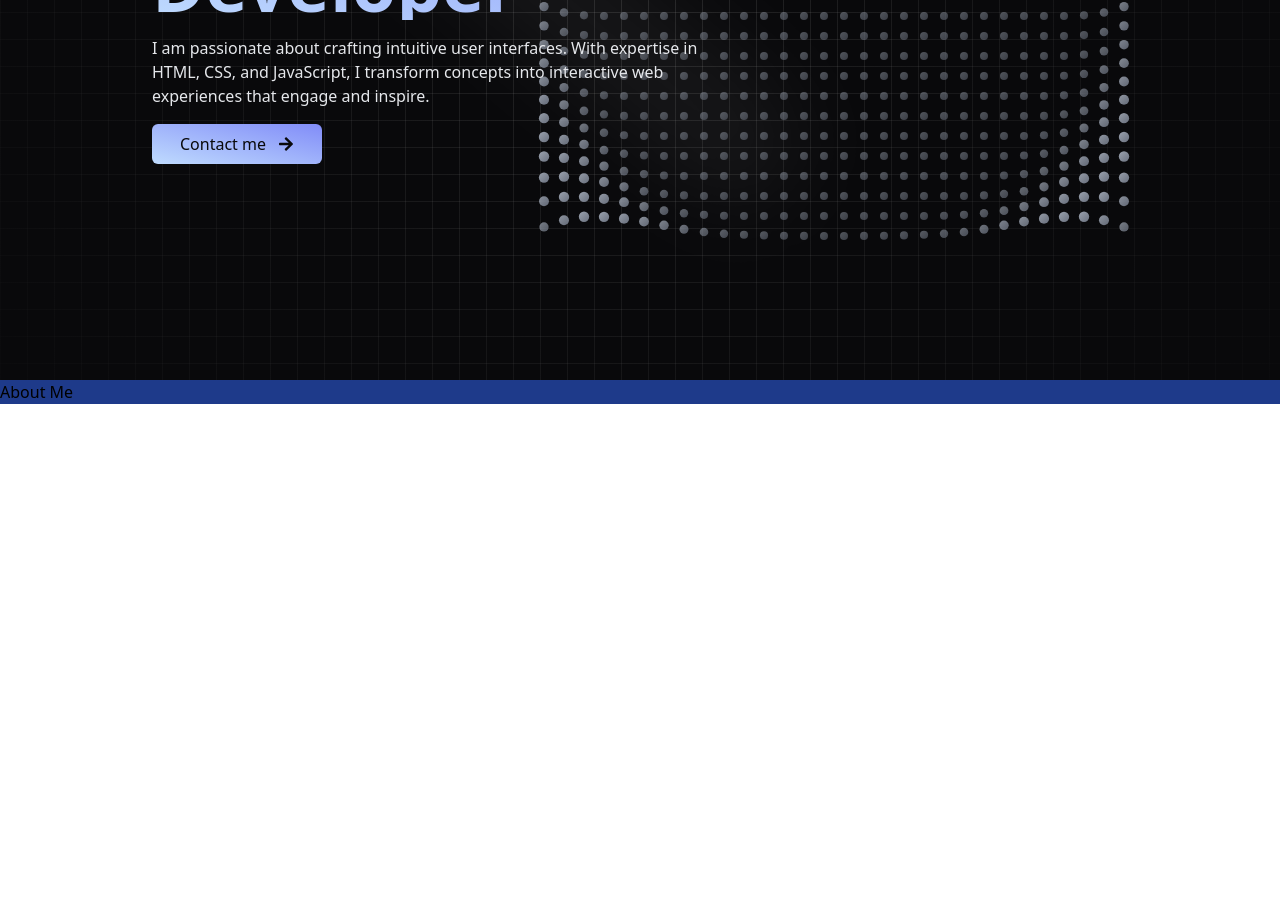
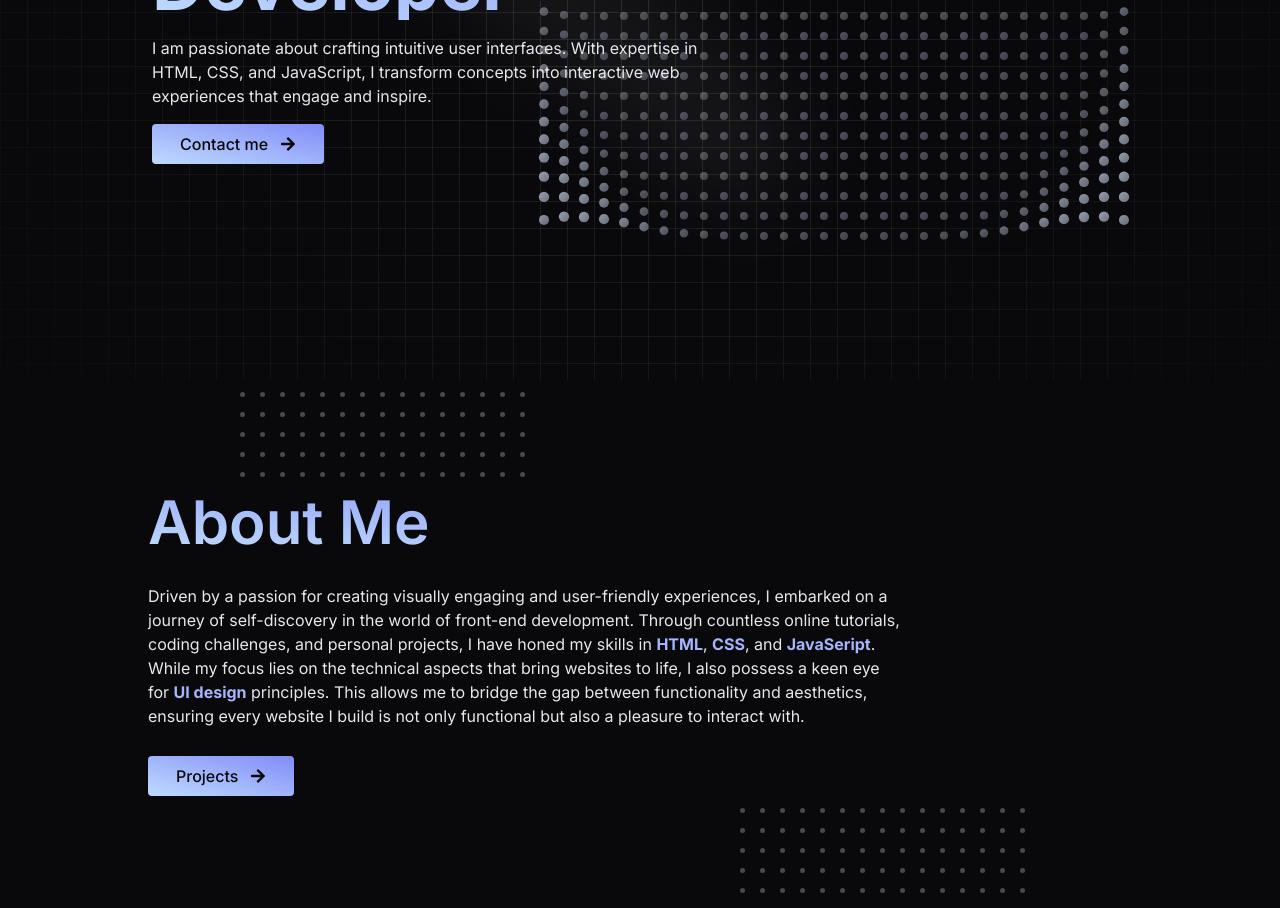
Before and after one commit to salmansajib/salmansajib-portfolio, a React (Vite) app: page / in a window 1280 px wide. Shown: the part 420-1328 px from the top of the page. Before the commit the page ends 824 px from the top, so only its background shows below. Built offline with nearby package versions, Linux system fonts and the light colour scheme; a web font is replaced by a local one.

Commit message:
completed the about me section

```diff
--- a/src/App.css
+++ b/src/App.css
@@ -10,6 +10,6 @@
 
 /* Style the scrollbar thumb */
 &::-webkit-scrollbar-thumb {
-  background: #383838; /* Dark gray thumb */
+  background: #959595; /* Dark gray thumb */
   border-radius: 6px; /* Rounded corners */
 }
--- a/src/App.jsx
+++ b/src/App.jsx
@@ -5,7 +5,7 @@ import Hero from './components/Hero';
 
 function App() {
   return (
-    <div className='app overflow-hidden relative'>
+    <div className='app overflow-hidden relative font-inter'>
       <div className=' absolute top-2 w-full z-20 '>
         <Header />
       </div>
--- a/src/components/About.jsx
+++ b/src/components/About.jsx
@@ -1,11 +1,69 @@
+import DottedGrid from './DottedGrid';
+import { FaArrowRight } from 'react-icons/fa';
+
 const About = () => {
   return (
-    <div id='about' className=' bg-blue-900 '>
-      <article>
-        <h2>About Me</h2>
-        <p></p>
+    <section
+      id='about'
+      className=' bg-zinc-950 text-gray-200 py-[7rem] relative overflow-hidden '
+    >
+      <div className=' absolute top-3 left-5 xl:left-[15rem] z-0 opacity-30 '>
+        <DottedGrid
+          width={300}
+          height={100}
+          dotSize={5}
+          spacing={15}
+          gradientColors={['#a8edea', '#fed6e3']}
+        />
+      </div>
+      <div className=' absolute bottom-0 right-5 xl:right-[15rem] z-0 opacity-30 '>
+        <DottedGrid
+          width={300}
+          height={100}
+          dotSize={5}
+          spacing={15}
+          gradientColors={['#a8edea', '#fed6e3']}
+        />
+      </div>
+
+      <article className=' max-w-[1000px] mx-auto px-2  '>
+        <h2
+          style={{
+            backgroundImage: `linear-gradient(to top right, #bfdbfe 0%, #818cf8 100%)`,
+            backgroundClip: 'text',
+            color: 'transparent',
+          }}
+          className=' text-5xl md:text-6xl font-semibold z-10  '
+        >
+          About Me
+        </h2>
+        <p className=' text-[.95rem] md:text-[1rem] max-w-[47rem] mt-8 '>
+          Driven by a passion for creating visually engaging and user-friendly
+          experiences, I embarked on a journey of self-discovery in the world of
+          front-end development. Through countless online tutorials, coding
+          challenges, and personal projects, I have honed my skills in{' '}
+          <span className=' font-bold text-indigo-300 '>HTML</span>,{' '}
+          <span className=' font-bold text-indigo-300 '>CSS</span>, and{' '}
+          <span className=' font-bold text-indigo-300 '>JavaSeript</span>. While
+          my focus lies on the technical aspects that bring websites to life, I
+          also possess a keen eye for{' '}
+          <span className=' font-bold text-indigo-300 '>UI design</span>{' '}
+          principles. This allows me to bridge the gap between functionality and
+          aesthetics, ensuring every website I build is not only functional but
+          also a pleasure to interact with.
+        </p>
+        <a
+          href='#projects'
+          style={{
+            width: 'max-content',
+          }}
+          className='group flex items-center gap-3 bg-gradient-to-tr from-blue-200 to-indigo-400 text-zinc-950 font-medium mt-7 px-7 py-2 rounded-[.25em] '
+        >
+          Projects
+          <FaArrowRight className='text-zinc-950 group-hover:-rotate-45 transition-all' />
+        </a>
       </article>
-    </div>
+    </section>
   );
 };
 
--- /dev/null
+++ b/src/components/DottedGrid.jsx
@@ -0,0 +1,36 @@
+/* eslint-disable react/prop-types */
+const DottedGrid = ({ width, height, dotSize, spacing, gradientColors }) => {
+  const rows = Math.ceil(height / (dotSize + spacing));
+  const cols = Math.ceil(width / (dotSize + spacing));
+
+  const dots = [];
+  for (let y = 0; y < rows; y++) {
+    for (let x = 0; x < cols; x++) {
+      const gradient = `linear-gradient(to right, ${gradientColors[0]}, ${gradientColors[1]})`;
+      const dotStyle = {
+        left: x * (dotSize + spacing),
+        top: y * (dotSize + spacing),
+        width: dotSize,
+        height: dotSize,
+        background: gradient,
+        borderRadius: '50%',
+        position: 'absolute',
+      };
+      dots.push(<div key={`${x}-${y}`} style={dotStyle} />);
+    }
+  }
+
+  return (
+    <div
+      style={{
+        width,
+        height,
+        position: 'relative',
+      }}
+    >
+      {dots}
+    </div>
+  );
+};
+
+export default DottedGrid;
--- a/src/components/Hero.jsx
+++ b/src/components/Hero.jsx
@@ -4,7 +4,10 @@ import AnimatedDots from './AnimatedDots';
 
 const Hero = () => {
   return (
-    <div id='home' className='min-h-dvh bg-zinc-950 overflow-hidden relative '>
+    <section
+      id='home'
+      className='min-h-dvh bg-zinc-950 overflow-hidden relative '
+    >
       {/* ========== Background grid lines ========== */}
       <div
         style={{
@@ -29,9 +32,9 @@ const Hero = () => {
       />
       {/* ========== Background blurry thik line ========== */}
       <motion.div
-        initial={{ x: '-100%', y: '-600%', rotate: '40deg', opacity: 1 }} // Initial position outside the viewport with opacity 0
-        animate={{ x: '0', y: 0, opacity: 1 }} // Animation to bring it inside the viewport with opacity 1
-        transition={{ duration: 1.5, delay: 1, ease: 'easeIn' }} // Animation duration and easing
+        initial={{ x: '-100%', y: '-600%', rotate: '40deg', opacity: 1 }}
+        animate={{ x: '0', y: 0, opacity: 1 }}
+        transition={{ duration: 1.5, delay: 1, ease: 'easeIn' }}
         className=' absolute top-[220px] -left-[100px] w-[400px] md:w-[600px] xl:w-[1000px] h-[120px] rounded-full bg-white/5 blur-2xl '
       />
 
@@ -77,7 +80,7 @@ const Hero = () => {
               width: 'max-content',
             }}
             href='#contact'
-            className=' group flex items-center gap-3 bg-gradient-to-tr from-blue-200 to-indigo-400 text-zinc-950 font-medium px-7 py-2 rounded-md  '
+            className=' group flex items-center gap-3 bg-gradient-to-tr from-blue-200 to-indigo-400 text-zinc-950 font-medium px-7 py-2 rounded-[.25em]  '
           >
             Contact me{' '}
             <FaArrowRight className='text-zinc-950 group-hover:-rotate-45 transition-all' />
@@ -85,12 +88,11 @@ const Hero = () => {
         </div>
 
         {/* ========== Animated dot grid ========== */}
-
         <div className=' mt-[-2rem] md:mt-0 md:ml-[-10rem] '>
           <AnimatedDots width={30} height={25} />
         </div>
       </div>
-    </div>
+    </section>
   );
 };
 
```
Also changed, not shown: src/components/Header.jsx (+2 -5 lines).
